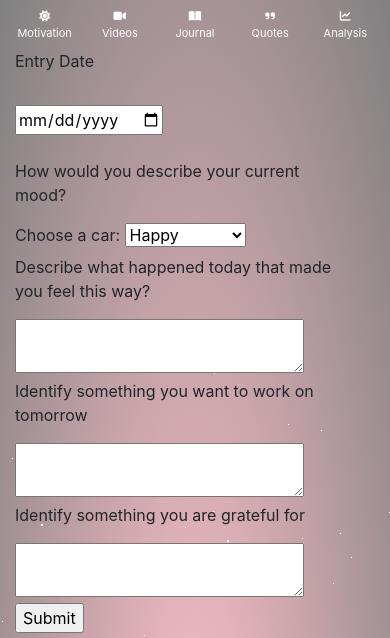
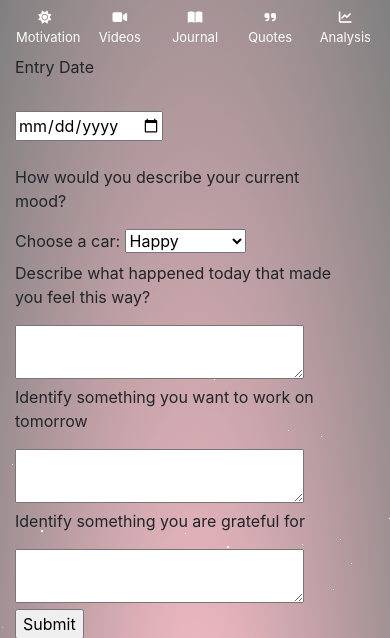
Before and after one commit to monabuttu/wellnessjourney, a Flask app: page /log in a window 390 px wide. Shown: the top 638 px of the page. Run offline with Flask 2, Linux system fonts and the light colour scheme; some libraries are stand-ins or nearby versions.

Commit message:
Update style.css

```diff
--- a/wellnessjourney/static/css/style.css
+++ b/wellnessjourney/static/css/style.css
@@ -151,7 +151,7 @@ html {
 
 @media screen and (max-width: 464px) {
   .icon-bar a {
-    font-size: 11px;
+    font-size: 13px;
   }
 }
 
```
